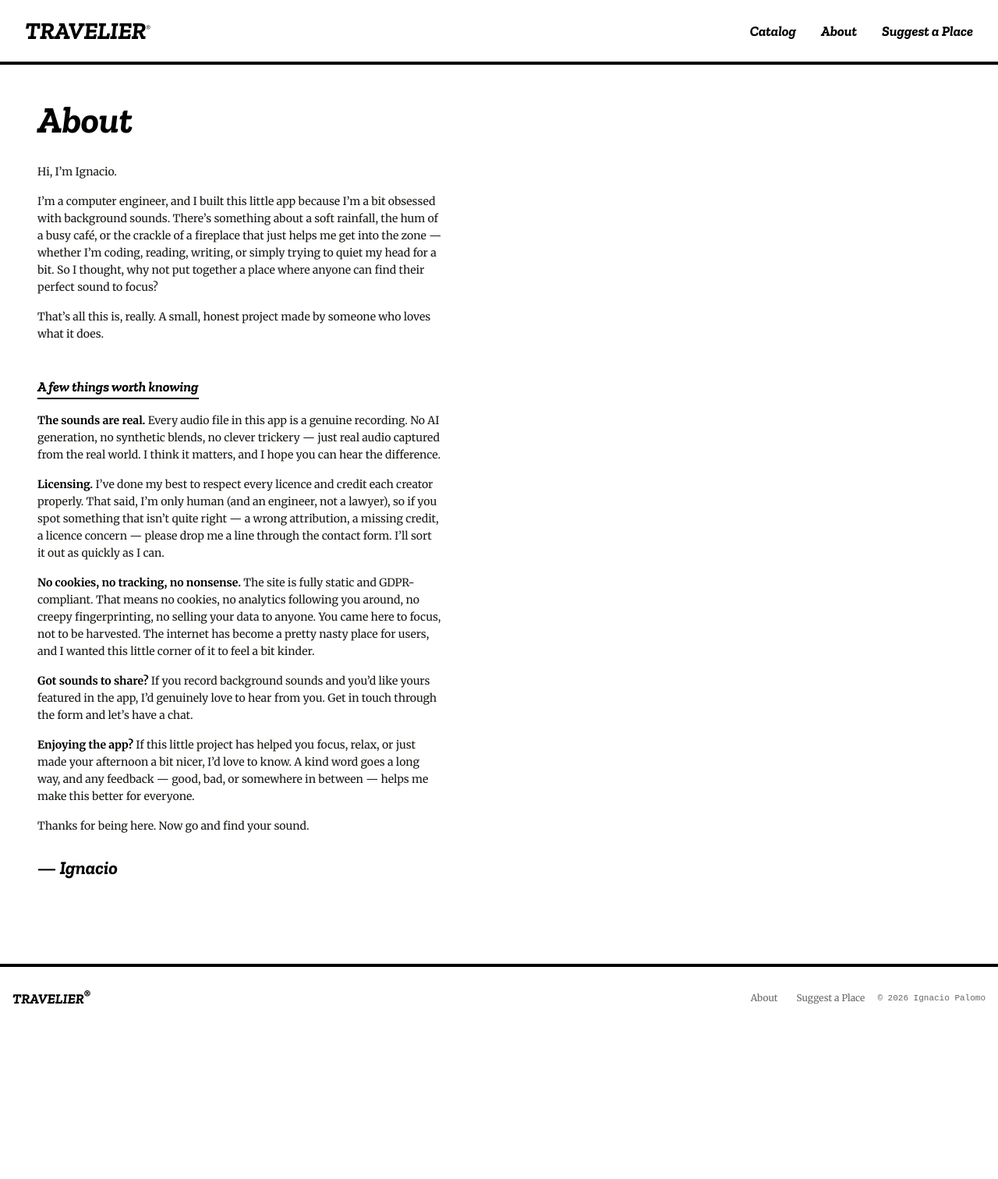
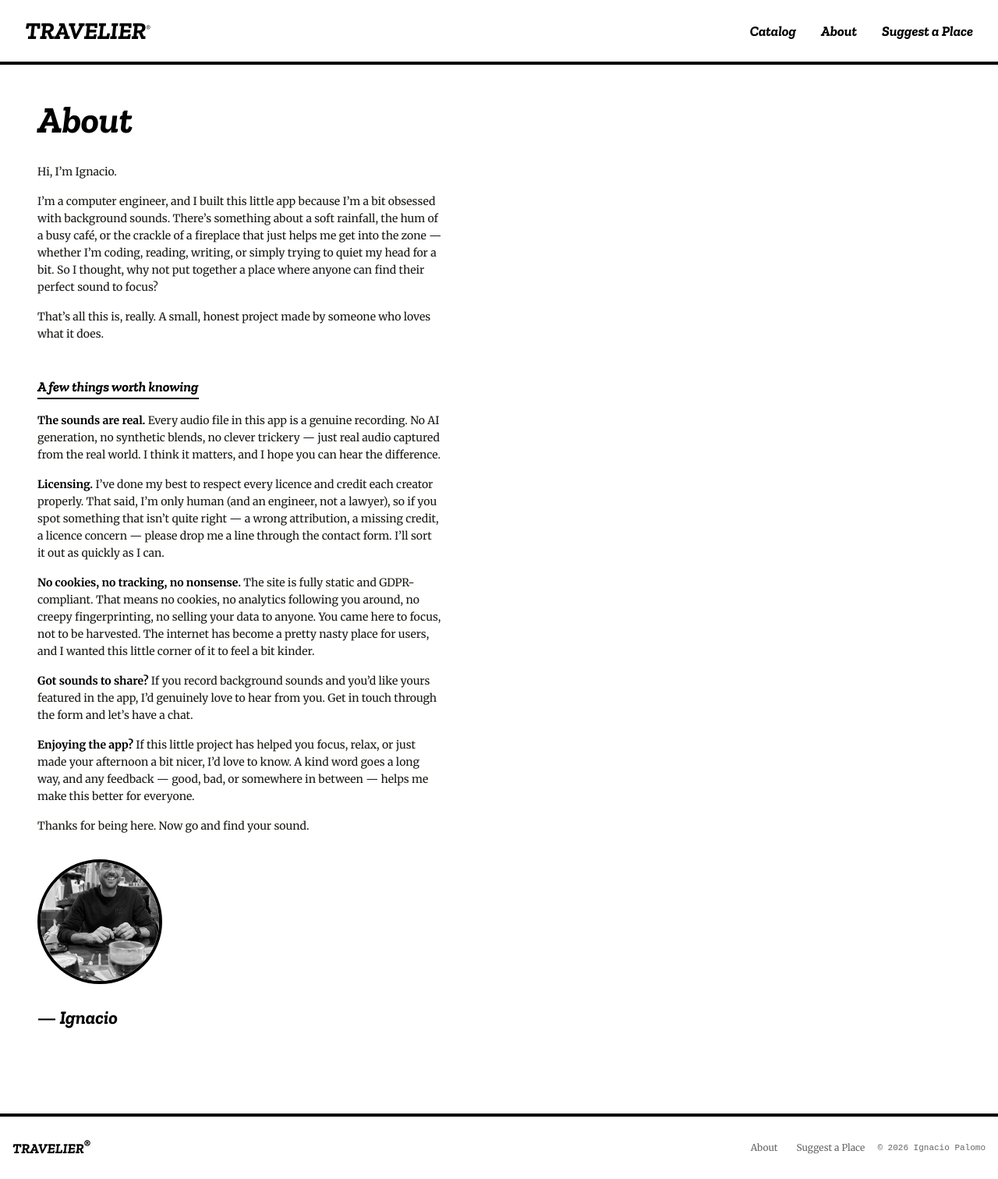
Before and after one commit to 3oheme/travelier, a Jekyll site: the page built from about.md, in a window 1280 px wide. Shown: the whole page at 78% size. Built offline with Jekyll 4.4.1, drawn with Linux system fonts in a browser that asks for light colours; before the commit the page ends 1320 px from its top, so only the background shows below that.

Commit message:
feat(about): add author photo
Co-Authored-By: Claude Sonnet 4.6 <noreply@anthropic.com>

```diff
--- a/about.md
+++ b/about.md
@@ -26,4 +26,6 @@ That's all this is, really. A small, honest project made by someone who loves wh
 
 Thanks for being here. Now go and find your sound.
 
+![Ignacio Palomo Duarte](/assets/img/ignacio-palomo-duarte.jpg){: .about-photo}
+
 — Ignacio
--- a/assets/css/main.css
+++ b/assets/css/main.css
@@ -677,6 +677,16 @@ input[type="range"]:focus-visible {
   color: var(--ink);
 }
 
+.about-photo {
+  width: 160px;
+  height: 160px;
+  object-fit: cover;
+  border-radius: 50%;
+  border: var(--rule-4) solid var(--ink);
+  margin: var(--sp-8) 0 var(--sp-4);
+  filter: grayscale(1);
+}
+
 .prose p:last-child {
   font-family: var(--font-display);
   font-style: italic;
```
Also changed, not shown: assets/img/ignacio-palomo-duarte.jpg (added).
